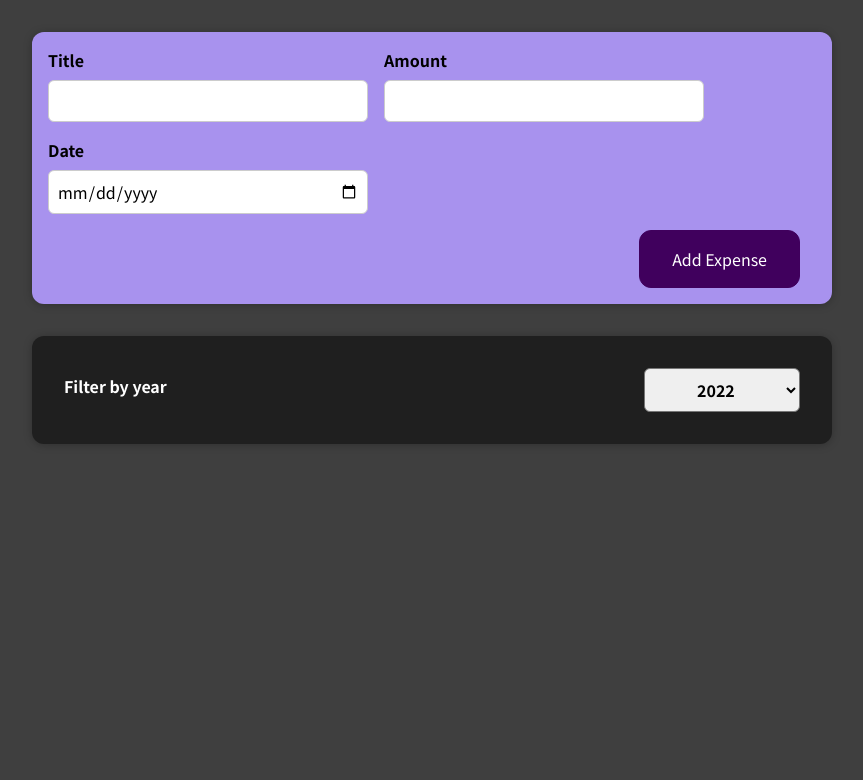
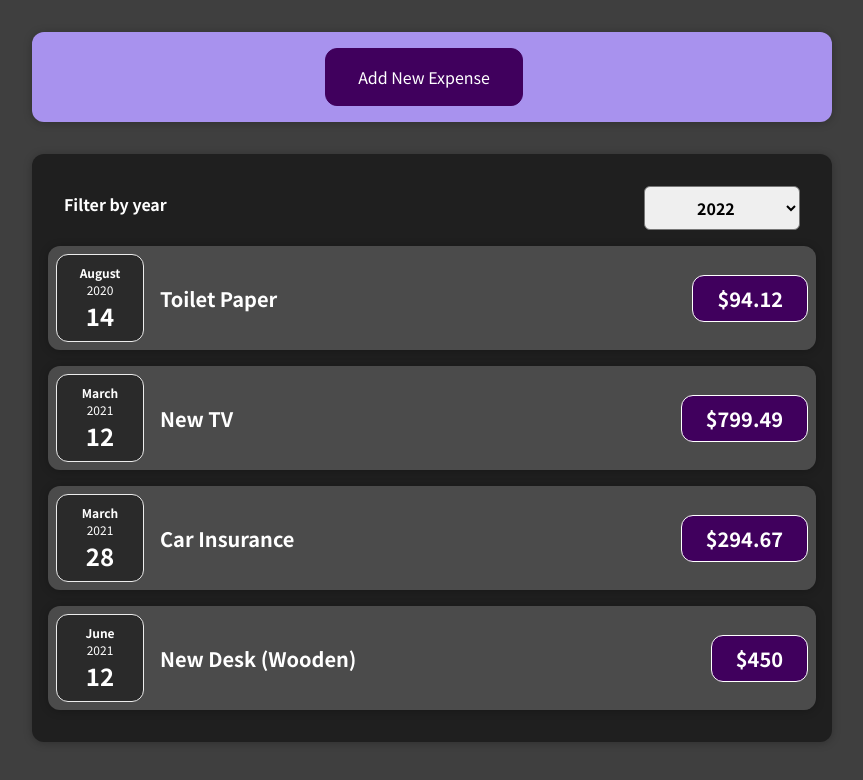
Before and after one commit to KhayaDillon/react-expenses-project, a React (Create React App) app: page / in a window 1280 px wide. Shown: the top 780 px of the page, without its empty margins (208-1071 px from the left). Built offline with nearby package versions, Linux system fonts and the light colour scheme.

Commit message:
Add AddExpenseButton and CancelFormButtom

```diff
--- a/src/App.js
+++ b/src/App.js
@@ -39,7 +39,7 @@ function App() {
   return (
     <div>
       <NewExpense onAddExpense={addExpenseHandler} />
-      <Expenses items={expenses} />
+      <Expenses expenses={expenses} />
     </div>
   );
 }
--- a/src/components/NewExpense/ExpenseForm.js
+++ b/src/components/NewExpense/ExpenseForm.js
@@ -87,6 +87,7 @@ const ExpenseForm = (props) => {
         </div>
       </div>
       <div className='new-expense__actions'>
+        <button type='button' onClick={props.onCancelExpenseForm}>Cancel</button>
         <button type='submit'>Add Expense</button>
       </div>
     </form>
--- a/src/components/NewExpense/NewExpense.js
+++ b/src/components/NewExpense/NewExpense.js
@@ -1,4 +1,4 @@
-import React from 'react';
+import React, { useState } from 'react';
 
 import ExpenseForm from './ExpenseForm';
 import './NewExpense.css';
@@ -10,11 +10,23 @@ const NewExpense = (props) => {
       id: Math.random().toString()
     };
     props.onAddExpense(expenseData);
+
+    setRenderedForm(<button type="button" onClick={AddExpenseHandler}>Add New Expense</button>)
   };
+
+  const cancelExpenseFormHandler = event => {
+    setRenderedForm(<button type="button" onClick={AddExpenseHandler}>Add New Expense</button>)
+  }
+
+  const AddExpenseHandler = event => {
+    setRenderedForm(<ExpenseForm onSaveExpenseData={saveExpenseDataHandler} onCancelExpenseForm={cancelExpenseFormHandler} />)
+  };
+
+  const [renderedForm, setRenderedForm] = useState(<button type="button" onClick={AddExpenseHandler}>Add New Expense</button>)
 
   return (
     <div className='new-expense'>
-      <ExpenseForm onSaveExpenseData={saveExpenseDataHandler} />
+      {renderedForm}
     </div>
   );
 };
--- a/src/components/ShowExpenses/Expenses.js
+++ b/src/components/ShowExpenses/Expenses.js
@@ -13,13 +13,14 @@ const Expenses = (props) => {
     setYear(event.target.value)
   }
 
-  const filteredExpenses = props.items.filter(item => item.date.getFullYear().toString() === year)
+  const filteredExpenses = props.expenses.filter(item => item.date.getFullYear().toString() === year)
+  const presentedExpenses = filteredExpenses.length === 0 ? props.expenses : filteredExpenses
 
 return (
     <div>
       <Card className='expenses'>
         <ExpensesFilter selected={year} onYearSelecthandler={saveSelectedYearHandler} />
-        {filteredExpenses.map(item => <ExpenseItem key={item.id} title={item.title} amount={item.amount} date={item.date} />)}
+        {presentedExpenses.map(item => <ExpenseItem key={item.id} title={item.title} amount={item.amount} date={item.date} />)}
       </Card>
     </div>
   );
```
Also changed, not shown: 1 other file (tests, documents, lock files or other folders).
